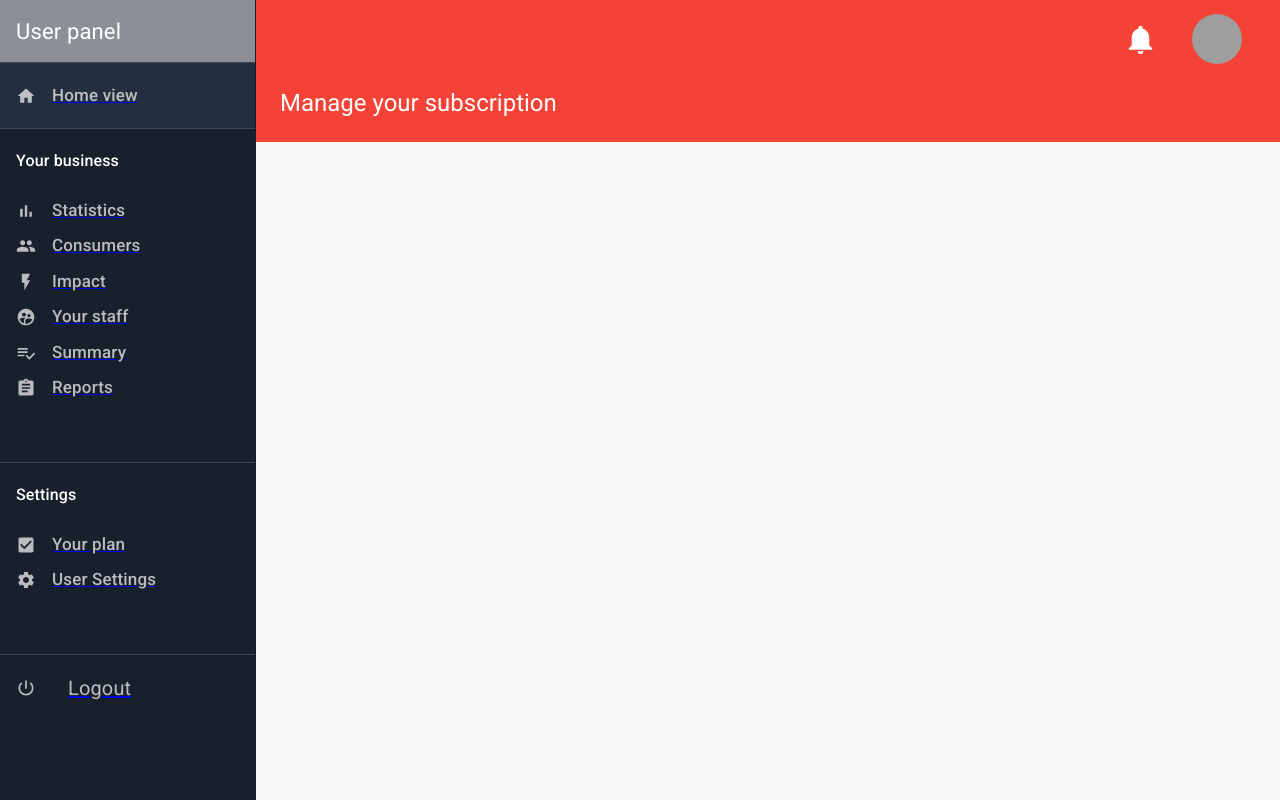
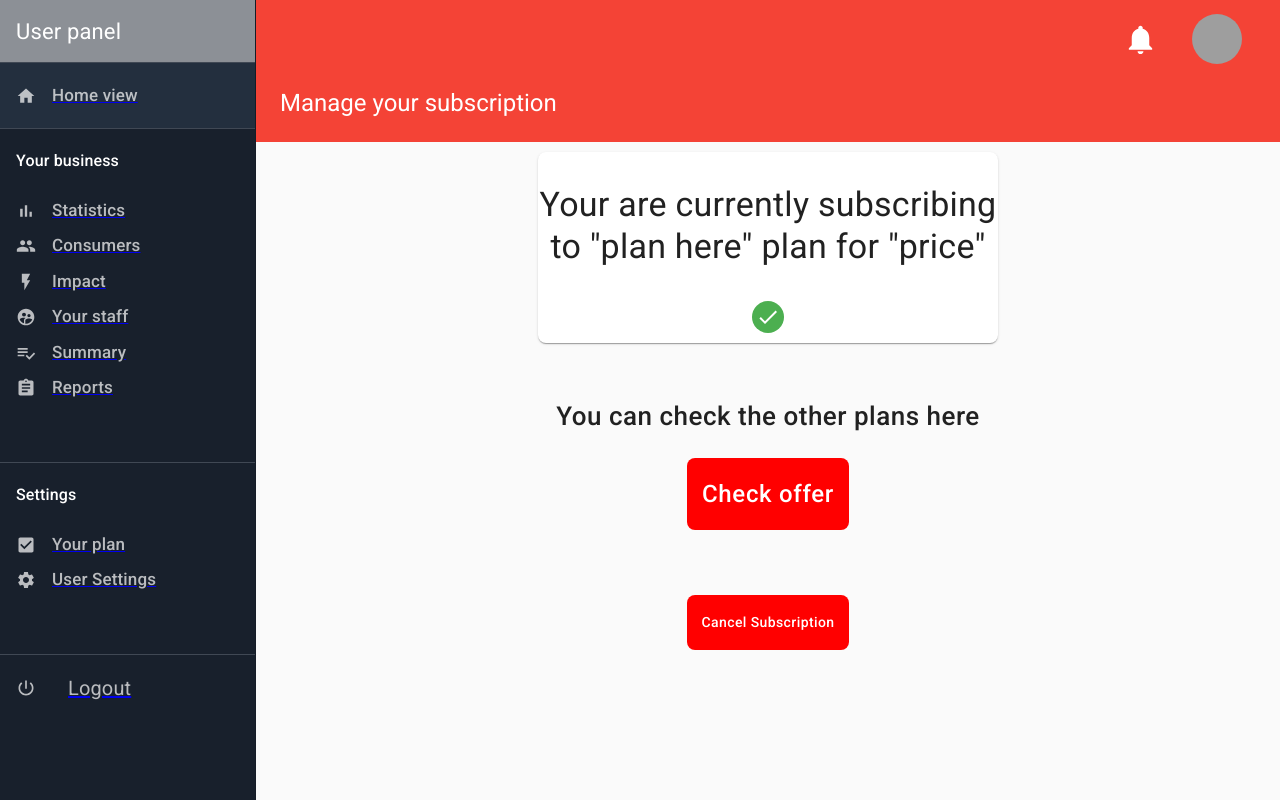
Before and after one commit to urbrob/pekao, a React (Create React App) app in the folder app/: page /UserPanel/Plan in a window 1280 px wide. Built offline with nearby package versions, Linux system fonts and the light colour scheme; grey boxes are pictures that could not be loaded.

Commit message:
add user plan view and actions + fix small layout bug

```diff
--- a/app/src/Components/UserPanel/MainContent.js
+++ b/app/src/Components/UserPanel/MainContent.js
@@ -36,7 +36,7 @@ function MainContent(props) {
 
     return (
         <Paper className={classes.paper}>
-            <h1>Content</h1>
+
         </Paper>
     );
 }
--- a/app/src/Components/UserPanel/PlanContent.js
+++ b/app/src/Components/UserPanel/PlanContent.js
@@ -2,7 +2,12 @@ import React from 'react';
 import PropTypes from 'prop-types';
 import {withStyles} from '@material-ui/core/styles';
 import Grid from '@material-ui/core/Grid';
-
+import {Paper} from "@material-ui/core";
+import Typography from "@material-ui/core/Typography";
+import Button from "@material-ui/core/Button";
+import Avatar from "@material-ui/core/Avatar"
+import Done from "@material-ui/icons/Done"
+import green from "@material-ui/core/colors/green"
 
 const styles = theme => ({
     paper: {
@@ -10,6 +15,19 @@ const styles = theme => ({
         marginLeft: "5%",
         marginRight: "5%",
         marginBottom: "5%",
+    },
+    greenAvatar: {
+        margin: 10,
+        color: '#fff',
+        backgroundColor: green[500],
+        fontSize: "large",
+    },
+    genButton: {
+        color: "white",
+        marginTop: "10%",
+        fontSize: 24,
+        backgroundColor: "red",
+        padding: 15,
     },
 });
 
@@ -20,9 +38,41 @@ function PlanContent(props) {
         <React.Fragment>
 
             <div className={classes.root}>
-                <Grid container direction="row">
-                    <Grid item>
-
+                <Grid container direction="row" justify="center" alignItems="center">
+                    <Grid item xs={6}>
+                        <Paper className={classes.paper}>
+                            <Grid container direction="column" justify="center" alignItems="center">
+                                <Grid item>
+                                    <Typography style={{paddingTop: "7%", marginBottom: "5%"}} align="center"
+                                                variant="h4">
+                                        Your are currently subscribing to "plan here" plan for "price"
+                                    </Typography>
+                                </Grid>
+                                <Grid item xs={2}>
+                                    <Avatar className={classes.greenAvatar}>
+                                        <Done/>
+                                    </Avatar>
+                                </Grid>
+                            </Grid>
+                        </Paper>
+                        <Grid container direction="column" justify="center" alignItems="center">
+                            <Grid item>
+                                <Typography style={{paddingTop: "7%", marginBottom: "2%"}} align="center"
+                                            variant="h5">
+                                    You can check the other plans here
+                                </Typography>
+                            </Grid>
+                            <Grid item>
+                                <Button className={classes.genButton} href={'/'}>
+                                    Check offer
+                                </Button>
+                            </Grid>
+                            <Grid item>
+                                <Button style={{fontSize: 14, marginTop:"40%"}} className={classes.genButton} href={'/'}>
+                                    Cancel Subscription
+                                </Button>
+                            </Grid>
+                        </Grid>
                     </Grid>
                 </Grid>
 
--- a/app/src/Components/UserPanel/ReportsContent.js
+++ b/app/src/Components/UserPanel/ReportsContent.js
@@ -43,7 +43,7 @@ function ReportsContent(props) {
                                 <Grid item>
                                     <DatePicker/>
                                 </Grid>
-                                <Grid item>
+                                <Grid item xs={5}>
                                     <Button className={classes.genButton}>
                                         Generate
                                     </Button>
--- a/app/src/Components/UserPanel/StatisticBarChart.js
+++ b/app/src/Components/UserPanel/StatisticBarChart.js
@@ -33,7 +33,7 @@ export default class StatisticBarChart extends PureComponent {
 
     render() {
         return (
-            <Paper style={{marginRight: "5%", marginLeft: "5%", marginTop: '5%'}}>
+            <Paper style={{marginTop: "8%"}}>
                 <h4>Chart title</h4>
                 <BarChart
                     width={500}
--- a/app/src/Components/UserPanel/StatisticsContent.js
+++ b/app/src/Components/UserPanel/StatisticsContent.js
@@ -21,11 +21,19 @@ function StatiscticsContent(props) {
         <React.Fragment>
 
             <div className={classes.root}>
-                <Grid container direction="row">
+                <Grid container direction="row" justify="space-evenly">
+                    <Grid item>
                     <StatisticBarChart/>
-                    <StatisticBarChart/>
-                    <StatisticBarChart/>
-                    <StatisticBarChart/>
+                    </Grid>
+                    <Grid item>
+                        <StatisticBarChart/>
+                    </Grid>
+                    <Grid item>
+                        <StatisticBarChart/>
+                    </Grid>
+                    <Grid item>
+                        <StatisticBarChart/>
+                    </Grid>
                 </Grid>
 
             </div>
```
